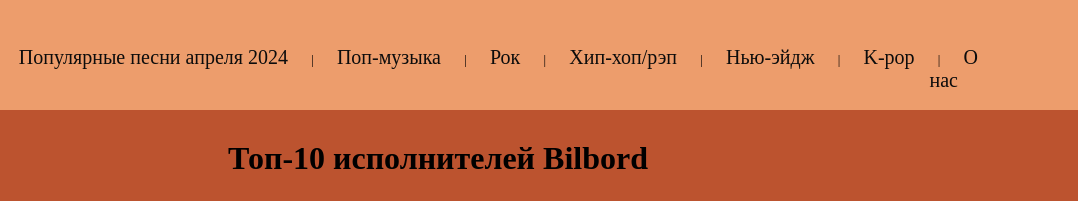
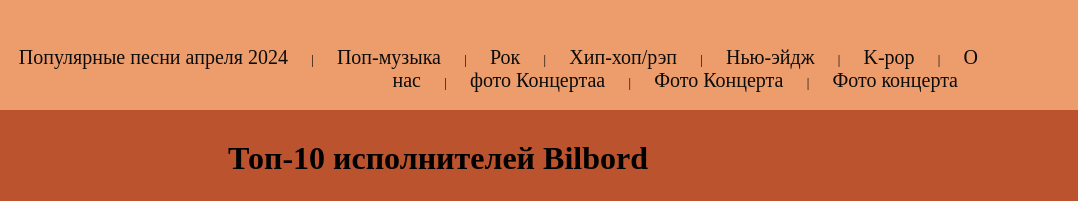
Before and after one commit to krasivayamraz228/PR21, a plain HTML site: page index.html in a window 1280 px wide. Shown: the top 201 px of the page, 202-1280 px from the left. Drawn offline with Linux system fonts and the light colour scheme.

Commit message:
Update index.html

```diff
--- a/index.html
+++ b/index.html
@@ -29,6 +29,12 @@
                 <li><a href="k-pop.html">K-pop</a></li>
                 <li>|</li>
                 <li><a href="about_us.html">О нас</a></li>
+                <li>|</li>
+                <li><a href="concert_BTS.html">фото Концертаа</a></li>
+                <li>|</li>
+                <li><a href="concert_Gaza_Strip.html">Фото Концерта</a></li>
+                <li>|</li>
+                <li><a href="concert_gspd.html">Фото концерта</a></li>
             </ul>
 
     </header>
```
